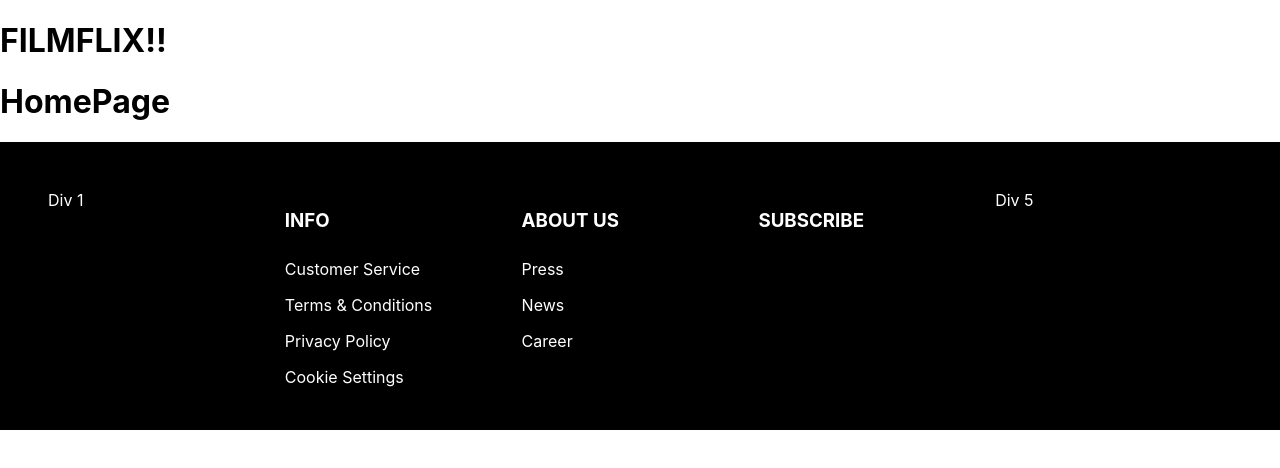
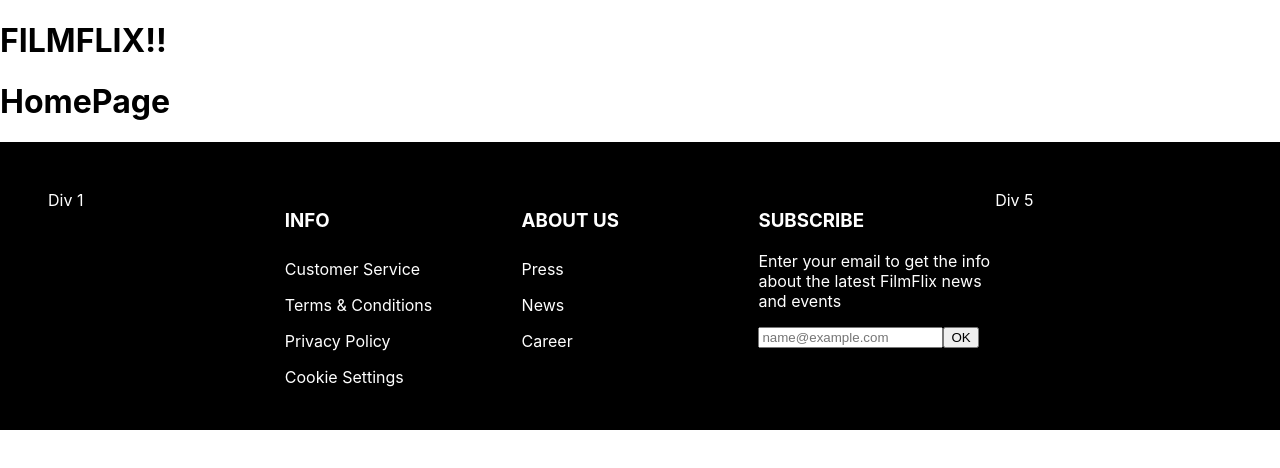
Before and after one commit to Filmflix-FED22G/filmflix, a React (Vite) app: page / in a window 1280 px wide. Shown: the top 468 px of the page. Built offline with nearby package versions, Linux system fonts and the light colour scheme.

Commit message:
Div 4 has form with input field and button

```diff
--- a/src/pages/components/Footer.tsx
+++ b/src/pages/components/Footer.tsx
@@ -16,6 +16,9 @@ const FooterList = styled.ul`
 
 const FooterListItem = styled.li`
   padding: 0.5rem 0;
+`;
+const FooterForm = styled.form`
+  display: flex;
 `;
 
 const Footer: React.FC = () => {
@@ -41,6 +44,20 @@ const Footer: React.FC = () => {
       </div>
       <div style={{ flex: 1 }}>
         <h3>SUBSCRIBE</h3>
+        <p>
+          Enter your email to get the info about the latest FilmFlix news and
+          events
+        </p>
+        <FooterForm>
+          {' '}
+          <input
+            type="email"
+            id="email"
+            name="email"
+            placeholder="name@example.com"
+          />
+          <button type="submit">OK</button>
+        </FooterForm>
       </div>
       <div style={{ flex: 1 }}>Div 5</div>
     </FooterContainer>
```
